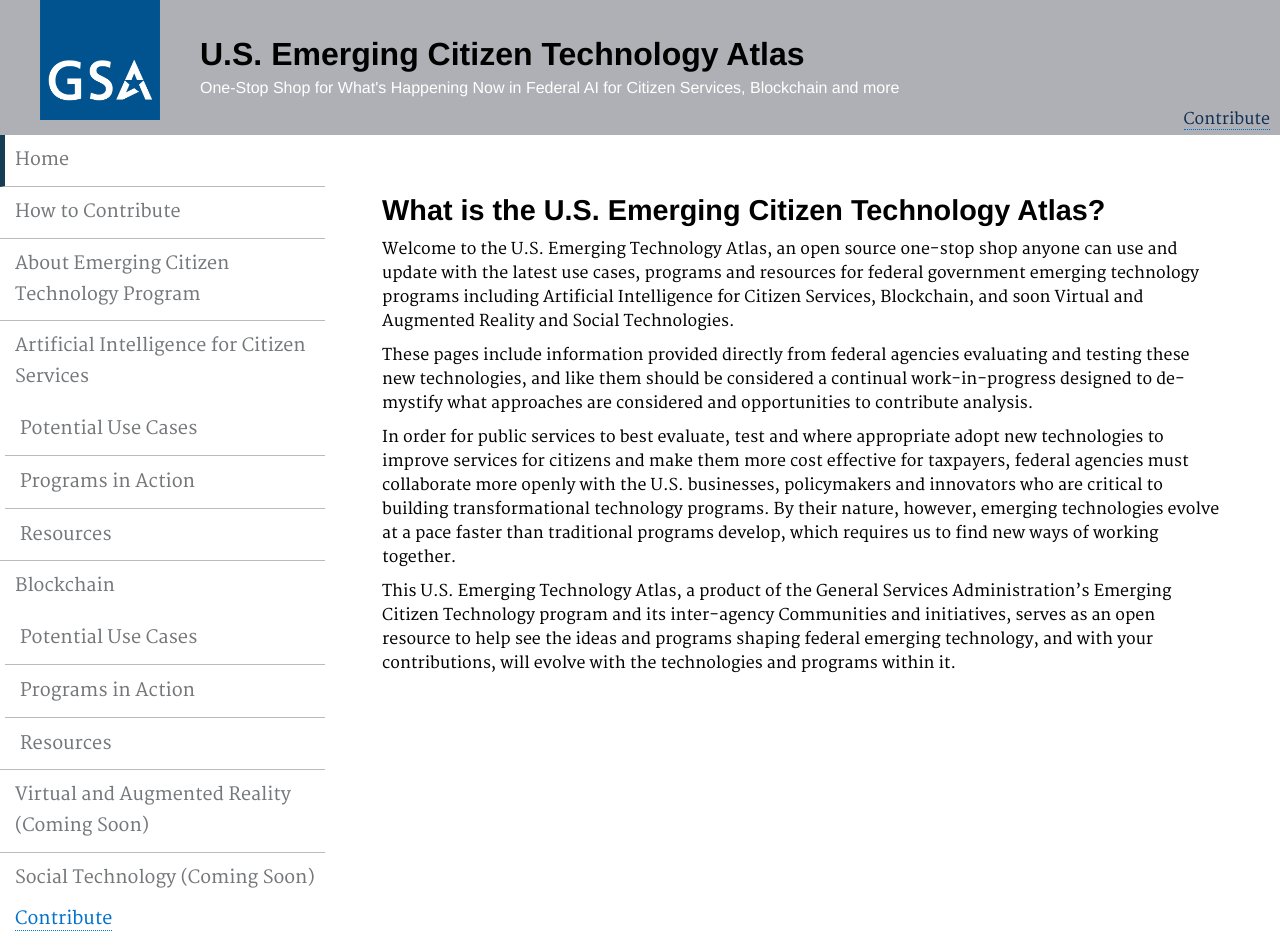
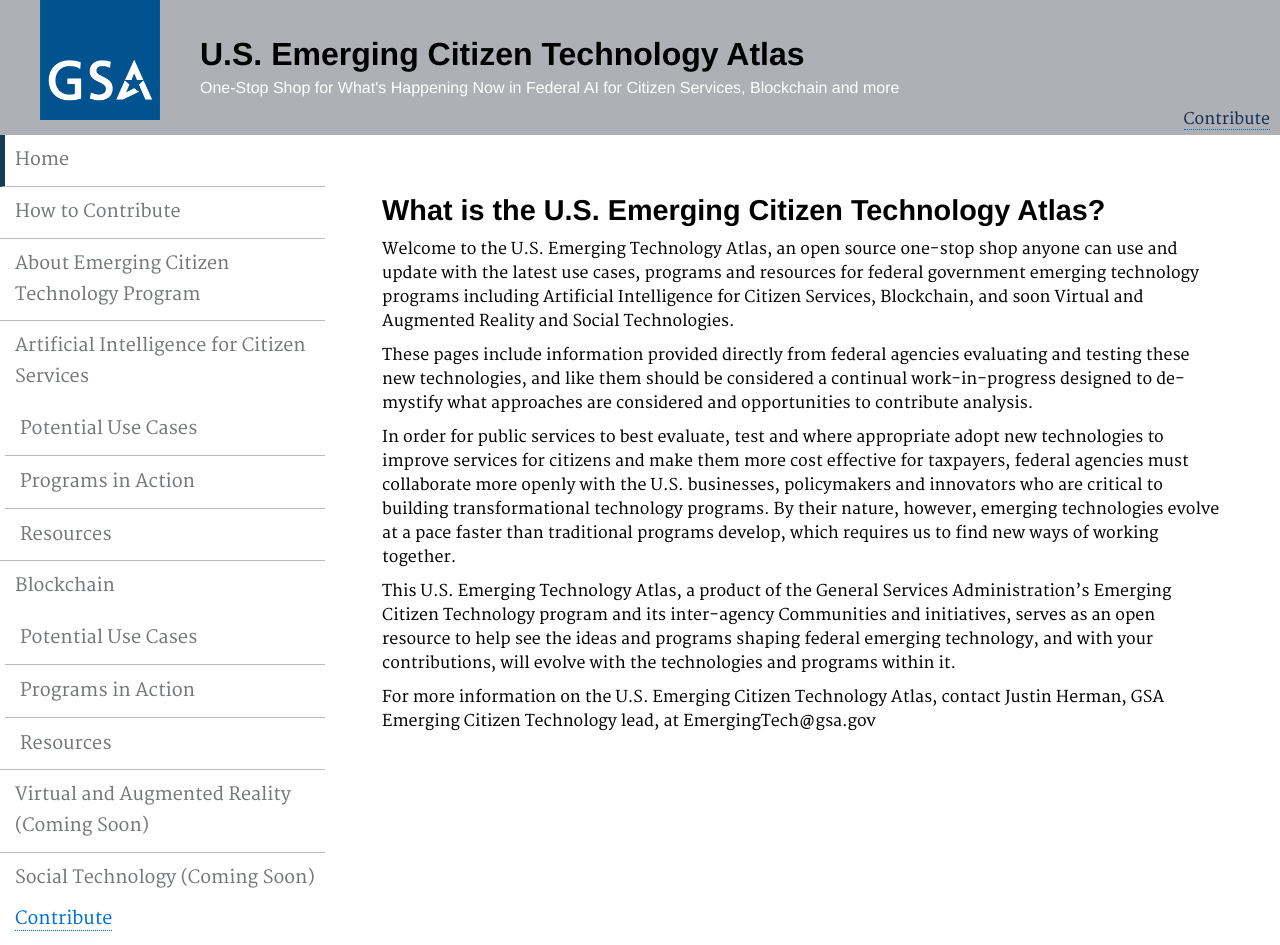
Before and after one commit to GSA/emerging-technology-atlas, a Jekyll site: the page built from pages/index.md, in a window 1280 px wide. Built offline with Jekyll 4.4.1, drawn with Linux system fonts in a browser that asks for light colours.

Commit message:
Update index.md

```diff
--- a/pages/index.md
+++ b/pages/index.md
@@ -15,3 +15,5 @@ description: ""
 <p>In order for public services to best evaluate, test and where appropriate adopt new technologies to improve services for citizens and make them more cost effective for taxpayers, federal agencies must collaborate more openly with the U.S. businesses, policymakers and innovators who are critical to building transformational technology programs. By their nature, however, emerging technologies evolve at a pace faster than traditional programs develop, which requires us to find new ways of working together.</p>
 
 <p>This U.S. Emerging Technology Atlas, a product of the General Services Administration’s Emerging Citizen Technology program and its inter-agency Communities and initiatives, serves as an open resource to help see the ideas and programs shaping federal emerging technology, and with your contributions, will evolve with the technologies and programs within it.</p>
+
+<p>For more information on the U.S. Emerging Citizen Technology Atlas, contact Justin Herman, GSA Emerging Citizen Technology lead, at EmergingTech@gsa.gov</p>
```
